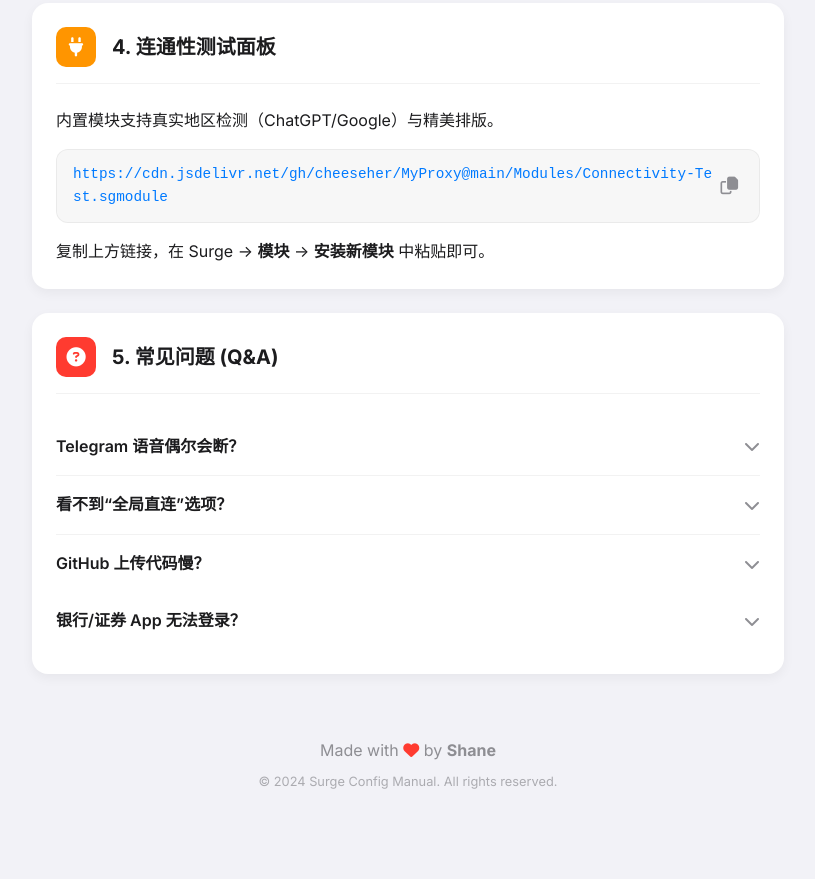
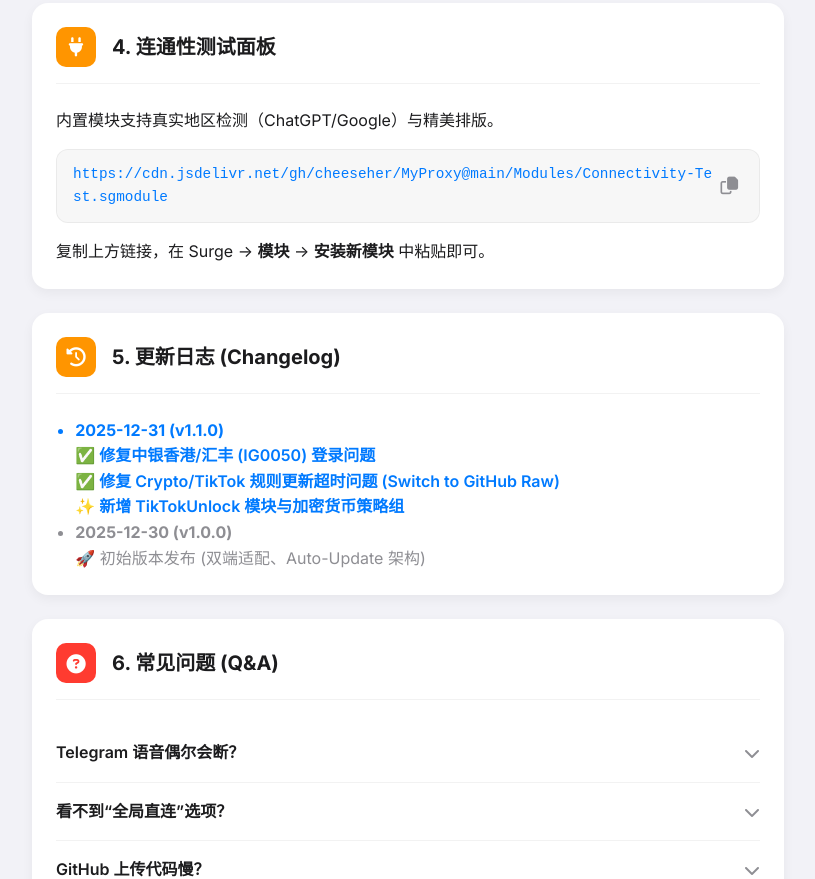
Before and after one commit to cheeseher/MyProxy, a plain HTML site: page website/index.html in a window 1280 px wide. Shown: the part 3624-4503 px from the top of the page, without its empty margins (232-1047 px from the left). Before the commit the page ends 4456 px from the top, so only its background shows below. Drawn offline with Linux system fonts and the light colour scheme.

Commit message:
Docs: 添加更新日志、维护指南，明确 TikTok 模块说明

```diff
--- a/website/index.html
+++ b/website/index.html
@@ -245,7 +245,7 @@
                             <tr>
                                 <td>🎵 TikTok</td>
                                 <td><span class="badge manual">🇺🇸 美国节点</span></td>
-                                <td>需开启模块，支持换区</td>
+                                <td>⚠️ <strong>必装模块</strong> (TikTokUnlock)</td>
                             </tr>
                         </tbody>
                     </table>
@@ -306,13 +306,37 @@
             </div>
         </section>
 
-        <!-- 5. Q&A -->
+        <!-- 5. 更新日志 -->
+        <section id="changelog" class="card">
+            <div class="card-header">
+                <div class="icon-box bg-orange">
+                    <i class="fa-solid fa-clock-rotate-left"></i>
+                </div>
+                <h2>5. 更新日志 (Changelog)</h2>
+            </div>
+            <div class="card-body">
+                <ul class="step-list">
+                    <li class="highlight">
+                        <strong>2025-12-31 (v1.1.0)</strong><br>
+                        ✅ 修复中银香港/汇丰 (IG0050) 登录问题<br>
+                        ✅ 修复 Crypto/TikTok 规则更新超时问题 (Switch to GitHub Raw)<br>
+                        ✨ 新增 TikTokUnlock 模块与加密货币策略组
+                    </li>
+                    <li>
+                        <strong>2025-12-30 (v1.0.0)</strong><br>
+                        🚀 初始版本发布 (双端适配、Auto-Update 架构)
+                    </li>
+                </ul>
+            </div>
+        </section>
+
+        <!-- 6. Q&A -->
         <section id="qa" class="card">
             <div class="card-header">
                 <div class="icon-box bg-red">
                     <i class="fa-solid fa-circle-question"></i>
                 </div>
-                <h2>5. 常见问题 (Q&A)</h2>
+                <h2>6. 常见问题 (Q&A)</h2>
             </div>
             <div class="card-body">
                 <div class="accordion">
```
Also changed, not shown: 3 other files.
